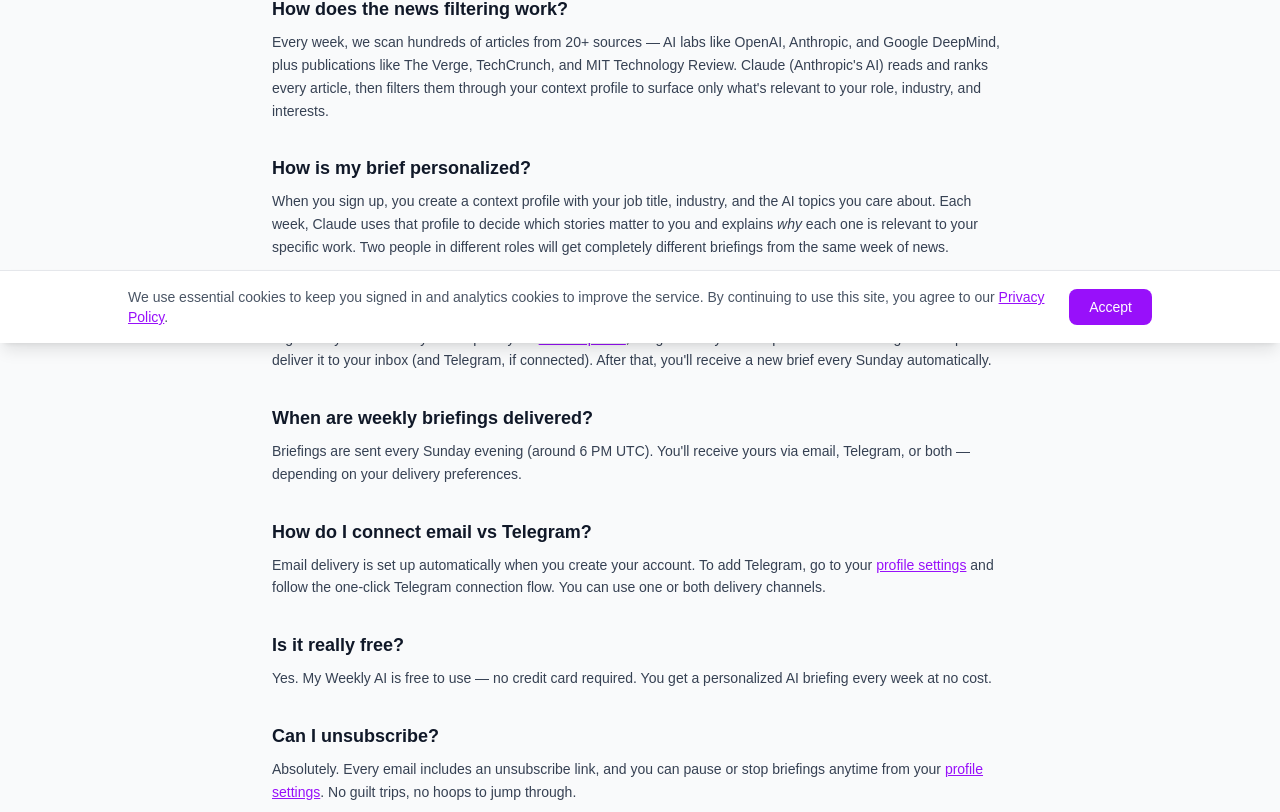
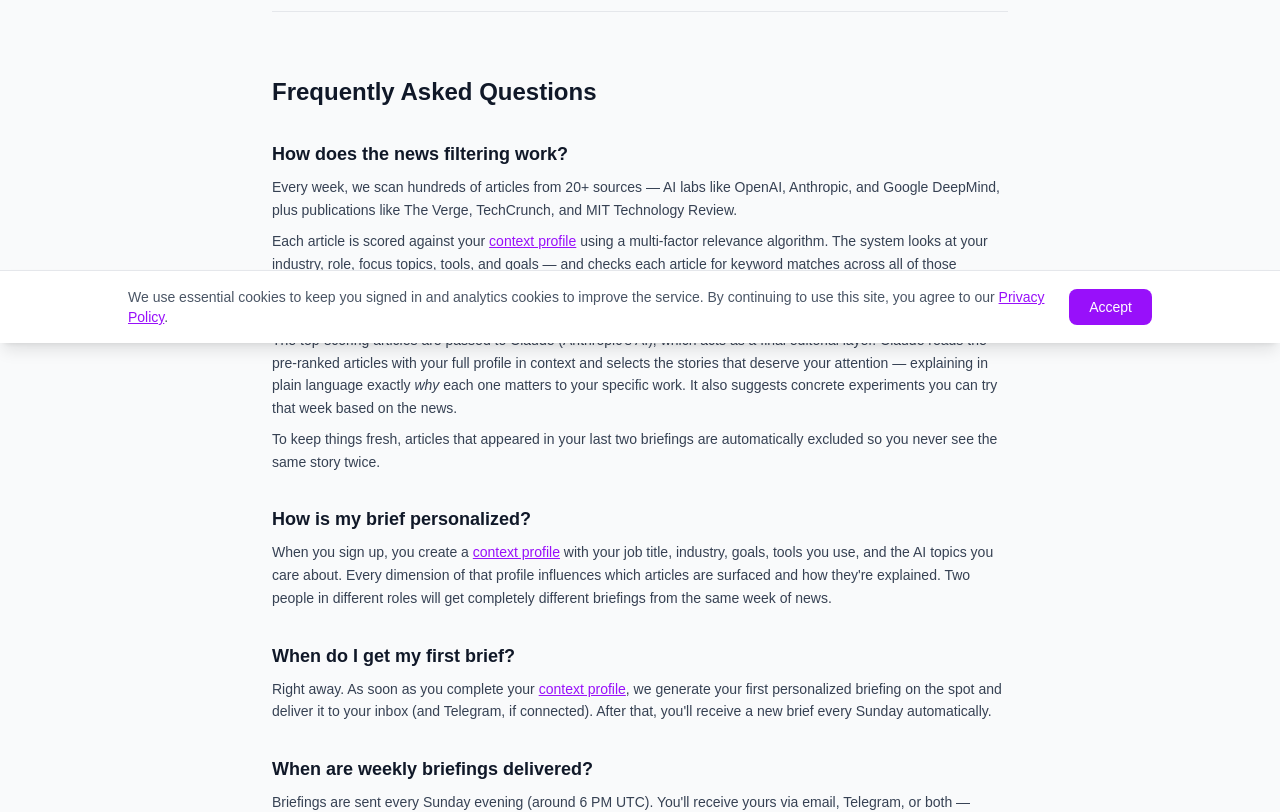
Before and after one commit to clymermatt/MyWeeklyAI, a Next.js app: page /about in a window 1280 px wide. Shown: the part 457-1269 px from the top of the page. Built offline with nearby package versions, Linux system fonts and the light colour scheme; no server answers.

Commit message:
Separate About and FAQ sections, expand news filtering explanation
Co-Authored-By: Claude Opus 4.6 <noreply@anthropic.com>

```diff
--- a/src/app/about/page.tsx
+++ b/src/app/about/page.tsx
@@ -11,10 +11,10 @@ export default function AboutPage() {
     <div className="min-h-screen bg-gray-50">
       <SiteNav />
       <div className="mx-auto max-w-3xl px-4 py-16">
+        {/* About section */}
         <h1 className="text-3xl font-bold text-gray-900">About My Weekly AI</h1>
 
-        <div className="mt-8 space-y-8 text-sm leading-relaxed text-gray-700">
-          <section>
+        <div className="mt-8 space-y-4 text-sm leading-relaxed text-gray-700">
           <p>
             I was spending hours each week trying to keep up with AI news &mdash;
             scrolling Twitter threads, skimming newsletters, bookmarking articles
@@ -22,17 +22,14 @@ export default function AboutPage() {
             actually affected my work? Buried under fundraising announcements and
             hot takes.
           </p>
-            <p className="mt-4">
+          <p>
             So I built My Weekly AI &mdash; the tool I wished existed. An AI that
             reads everything so you don&apos;t have to, and surfaces only what
             matters based on who you are and what you do.
           </p>
-            <p className="mt-4">
+          <p>
             Because staying informed shouldn&apos;t feel like a second job.
           </p>
-          </section>
-
-          <section>
           <p>
             <a
               href="https://www.linkedin.com/in/mattclymer/"
@@ -46,32 +43,61 @@ export default function AboutPage() {
               </svg>
             </a>
           </p>
-          </section>
+        </div>
 
+        {/* FAQ section */}
+        <div className="mt-16 border-t border-gray-200 pt-16">
+          <h2 className="text-2xl font-bold text-gray-900">Frequently Asked Questions</h2>
+
+          <div className="mt-8 space-y-8 text-sm leading-relaxed text-gray-700">
             <section>
-            <h2 className="text-lg font-semibold text-gray-900">How does the news filtering work?</h2>
+              <h3 className="text-lg font-semibold text-gray-900">How does the news filtering work?</h3>
               <p className="mt-2">
                 Every week, we scan hundreds of articles from 20+ sources &mdash; AI labs like
                 OpenAI, Anthropic, and Google DeepMind, plus publications like The Verge,
-              TechCrunch, and MIT Technology Review. Claude (Anthropic&apos;s AI) reads and
-              ranks every article, then filters them through your context profile to surface
-              only what&apos;s relevant to your role, industry, and interests.
+                TechCrunch, and MIT Technology Review.
+              </p>
+              <p className="mt-2">
+                Each article is scored against your{" "}
+                <Link href="/dashboard/profile" className="text-purple-600 hover:text-purple-700 underline">
+                  context profile
+                </Link>{" "}
+                using a multi-factor relevance algorithm. The system looks at your industry,
+                role, focus topics, tools, and goals &mdash; and checks each article for
+                keyword matches across all of those dimensions. Articles that match multiple
+                parts of your profile score higher, while topics you&apos;ve marked as
+                &ldquo;avoid&rdquo; are penalized heavily so they don&apos;t clutter your brief.
+              </p>
+              <p className="mt-2">
+                The top-scoring articles are passed to Claude (Anthropic&apos;s AI), which acts
+                as a final editorial layer. Claude reads the pre-ranked articles with your full
+                profile in context and selects the stories that deserve your attention &mdash;
+                explaining in plain language exactly <em>why</em> each one matters to your
+                specific work. It also suggests concrete experiments you can try that week based
+                on the news.
+              </p>
+              <p className="mt-2">
+                To keep things fresh, articles that appeared in your last two briefings are
+                automatically excluded so you never see the same story twice.
               </p>
             </section>
 
             <section>
-            <h2 className="text-lg font-semibold text-gray-900">How is my brief personalized?</h2>
+              <h3 className="text-lg font-semibold text-gray-900">How is my brief personalized?</h3>
               <p className="mt-2">
-              When you sign up, you create a context profile with your job title, industry,
-              and the AI topics you care about. Each week, Claude uses that profile to decide
-              which stories matter to you and explains <em>why</em> each one is relevant to
-              your specific work. Two people in different roles will get completely different
-              briefings from the same week of news.
+                When you sign up, you create a{" "}
+                <Link href="/dashboard/profile" className="text-purple-600 hover:text-purple-700 underline">
+                  context profile
+                </Link>{" "}
+                with your job title, industry, goals, tools you use, and the AI topics you care
+                about. Every dimension of that profile influences which articles are surfaced and
+                how they&apos;re explained. Two people in different roles will get completely
+                different briefings from the same week of news.
               </p>
             </section>
 
             <section>
-            <h2 className="text-lg font-semibold text-gray-900">When do I get my first brief?</h2>
+              <h3 className="text-lg font-semibold text-gray-900">When do I get my first brief?</h3>
               <p className="mt-2">
                 Right away. As soon as you complete your{" "}
                 <Link href="/dashboard/profile" className="text-purple-600 hover:text-purple-700 underline">
@@ -84,7 +110,7 @@ export default function AboutPage() {
             </section>
 
             <section>
-            <h2 className="text-lg font-semibold text-gray-900">When are weekly briefings delivered?</h2>
+              <h3 className="text-lg font-semibold text-gray-900">When are weekly briefings delivered?</h3>
               <p className="mt-2">
                 Briefings are sent every Sunday evening (around 6 PM UTC). You&apos;ll receive
                 yours via email, Telegram, or both &mdash; depending on your delivery preferences.
@@ -92,7 +118,7 @@ export default function AboutPage() {
             </section>
 
             <section>
-            <h2 className="text-lg font-semibold text-gray-900">How do I connect email vs Telegram?</h2>
+              <h3 className="text-lg font-semibold text-gray-900">How do I connect email vs Telegram?</h3>
               <p className="mt-2">
                 Email delivery is set up automatically when you create your account. To add
                 Telegram, go to your{" "}
@@ -105,7 +131,7 @@ export default function AboutPage() {
             </section>
 
             <section>
-            <h2 className="text-lg font-semibold text-gray-900">Is it really free?</h2>
+              <h3 className="text-lg font-semibold text-gray-900">Is it really free?</h3>
               <p className="mt-2">
                 Yes. My Weekly AI is free to use &mdash; no credit card required. You get a
                 personalized AI briefing every week at no cost.
@@ -113,7 +139,7 @@ export default function AboutPage() {
             </section>
 
             <section>
-            <h2 className="text-lg font-semibold text-gray-900">Can I unsubscribe?</h2>
+              <h3 className="text-lg font-semibold text-gray-900">Can I unsubscribe?</h3>
               <p className="mt-2">
                 Absolutely. Every email includes an unsubscribe link, and you can pause or stop
                 briefings anytime from your{" "}
@@ -126,5 +152,6 @@ export default function AboutPage() {
           </div>
         </div>
       </div>
+    </div>
   );
 }
```
Lines whose indentation alone changed are shown as unchanged.
